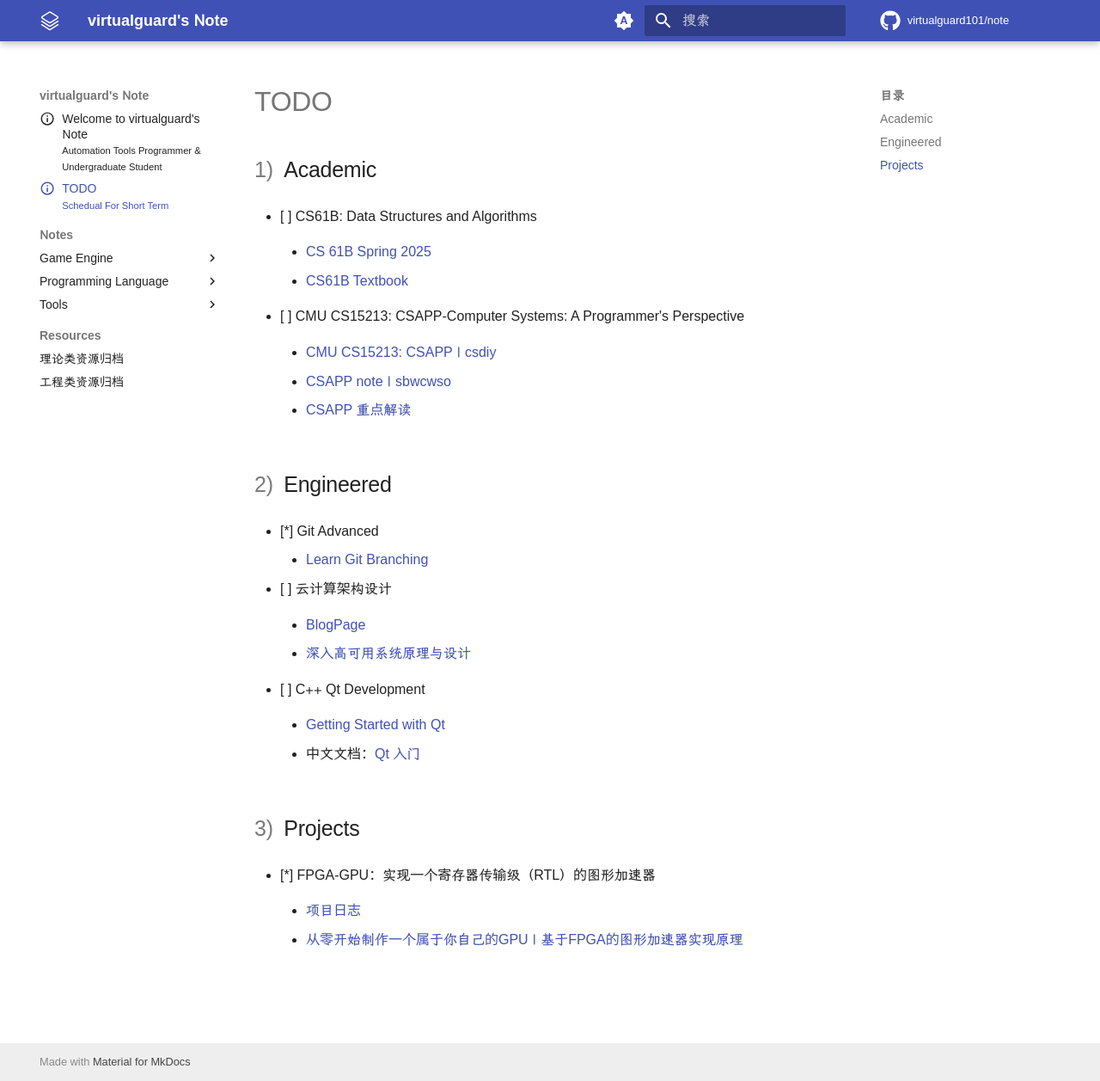
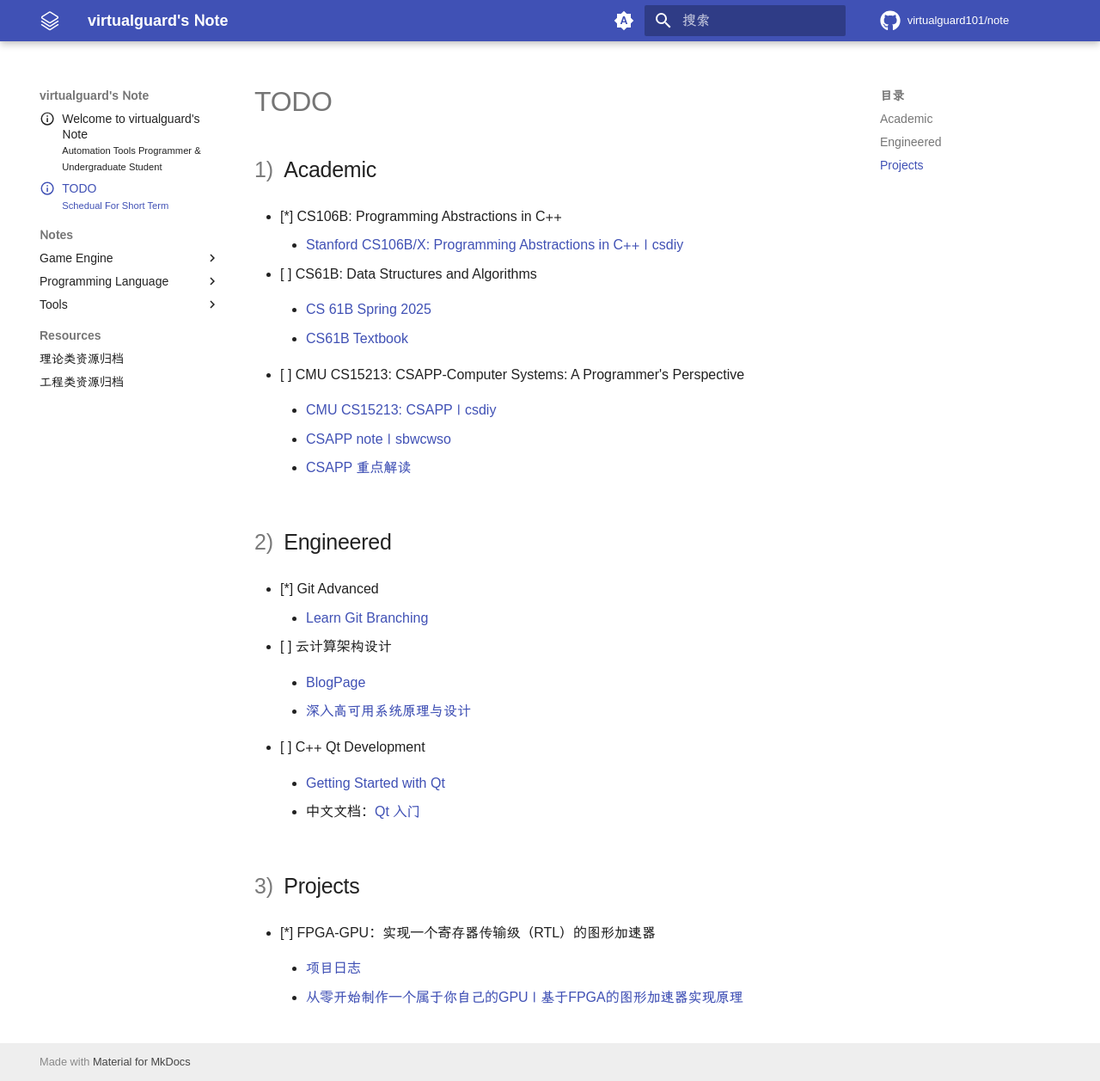
Before and after one commit to virtualguard101/note, an MkDocs documentation site: the page built from docs/TODO.md, in a window 1280 px wide and 1257 px high. Shown: the whole window at 86% size. Built offline with MkDocs 1.6.1 and Material for MkDocs 9.7.7, drawn with Linux system fonts in a browser that asks for light colours; some web fonts are replaced; comment, search, counter and statistics services are not loaded.

Commit message:
update TODO

```diff
--- a/docs/TODO.md
+++ b/docs/TODO.md
@@ -6,6 +6,9 @@ subtitle: Schedual For Short Term
 # TODO
 
 ## Academic
+
+- [*] CS106B: Programming Abstractions in C++
+    - [Stanford CS106B/X: Programming Abstractions in C++ | csdiy](https://csdiy.wiki/%E7%BC%96%E7%A8%8B%E5%85%A5%E9%97%A8/cpp/CS106B_CS106X/)
 
 - [ ] CS61B: Data Structures and Algorithms
     - [CS 61B Spring 2025](https://sp25.datastructur.es/)
```
